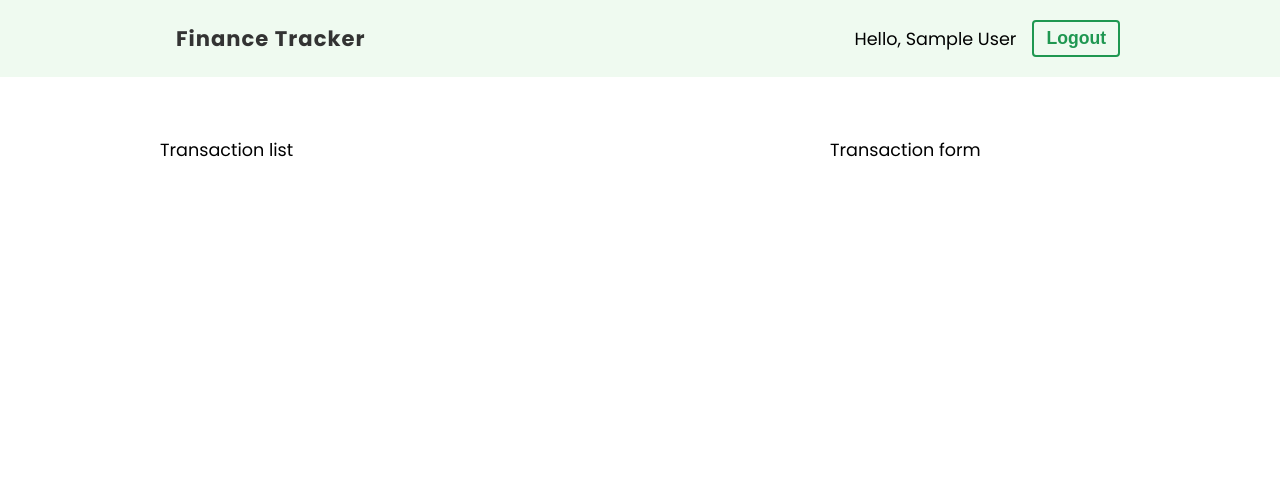
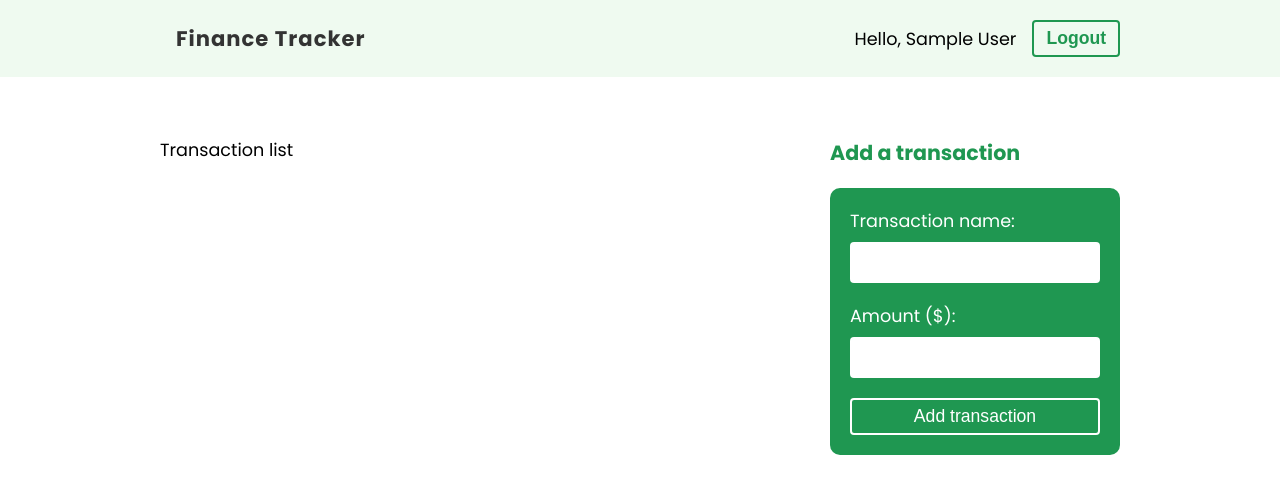
Before and after one commit to manny53365/finance-tracker, a React (Create React App) app: page / in a window 1280 px wide. Shown: the top 494 px of the page. Built offline with nearby package versions, Linux system fonts and the light colour scheme; no server answers; sample sign-in values are in the browser's storage.

Commit message:
created a transaction form component for the home route

```diff
--- a/src/pages/home/Home.jsx
+++ b/src/pages/home/Home.jsx
@@ -1,3 +1,5 @@
+import TransactionForm from './TransactionForm'
+
 import styles from './Home.module.css'
 
 export default function Home() {
@@ -7,7 +9,7 @@ export default function Home() {
                 Transaction list
             </div>
             <div className={styles.sidebar}>
-                Transaction form
+                <TransactionForm />
             </div>
         </div>
     )
--- /dev/null
+++ b/src/pages/home/TransactionForm.jsx
@@ -0,0 +1,40 @@
+import { useState } from "react"
+
+
+export default function TransactionForm() {
+
+    const [transactionName, setTransactionName] = useState('');
+    const [amount, setAmount] = useState('');
+
+    const handleSubmit = (event) => {
+        event.preventDefault();
+        console.log({transactionName, amount})
+    }
+
+    return (
+        <>
+            <h3>Add a transaction</h3>
+            <form onSubmit={handleSubmit}>
+                <label>
+                    <span>Transaction name:</span>
+                    <input
+                    type="text"
+                    required
+                    onChange={(event) => setTransactionName(event.target.value)}
+                    value={transactionName}
+                    />
+                </label>
+                <label>
+                    <span>Amount ($):</span>
+                    <input
+                    type="text"
+                    required
+                    onChange={(event) => setAmount(event.target.value)}
+                    value={amount}
+                    />
+                </label>
+                <button>Add transaction</button>
+            </form>
+        </>
+    )
+}
```
